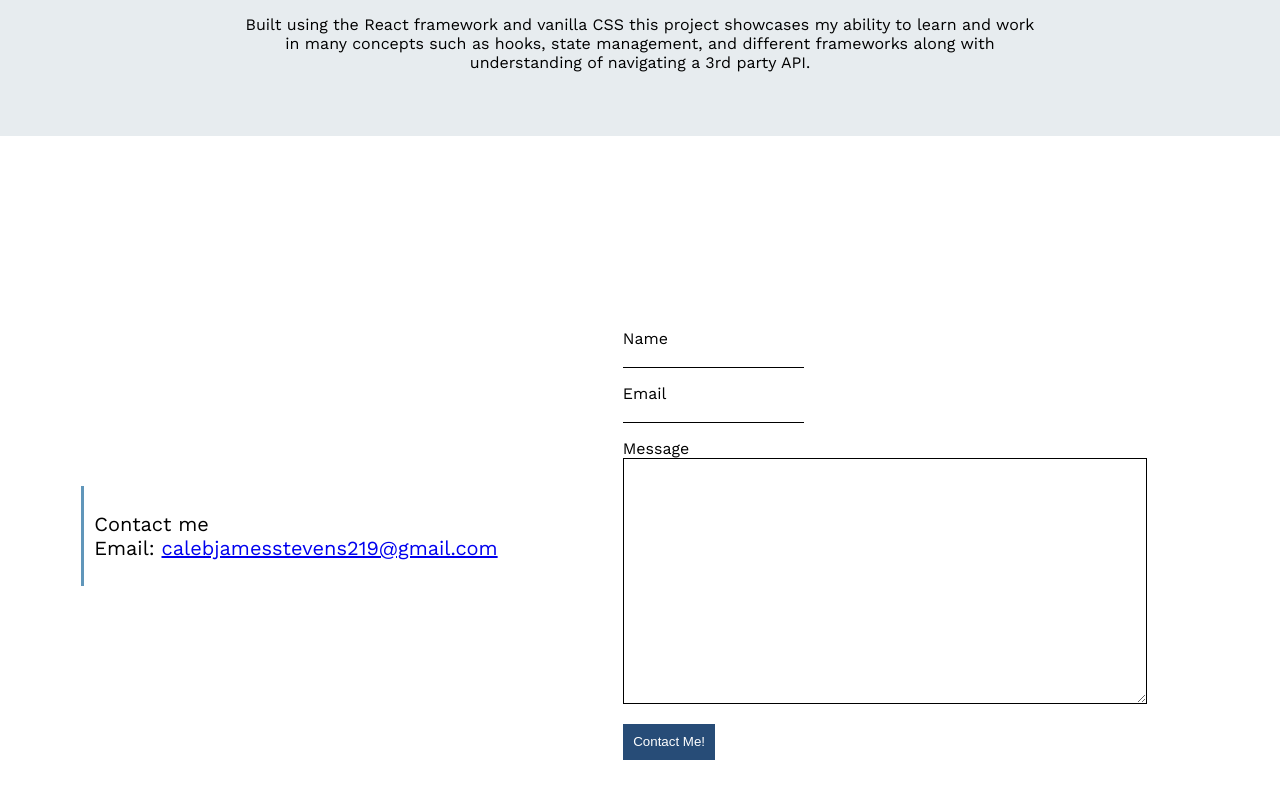
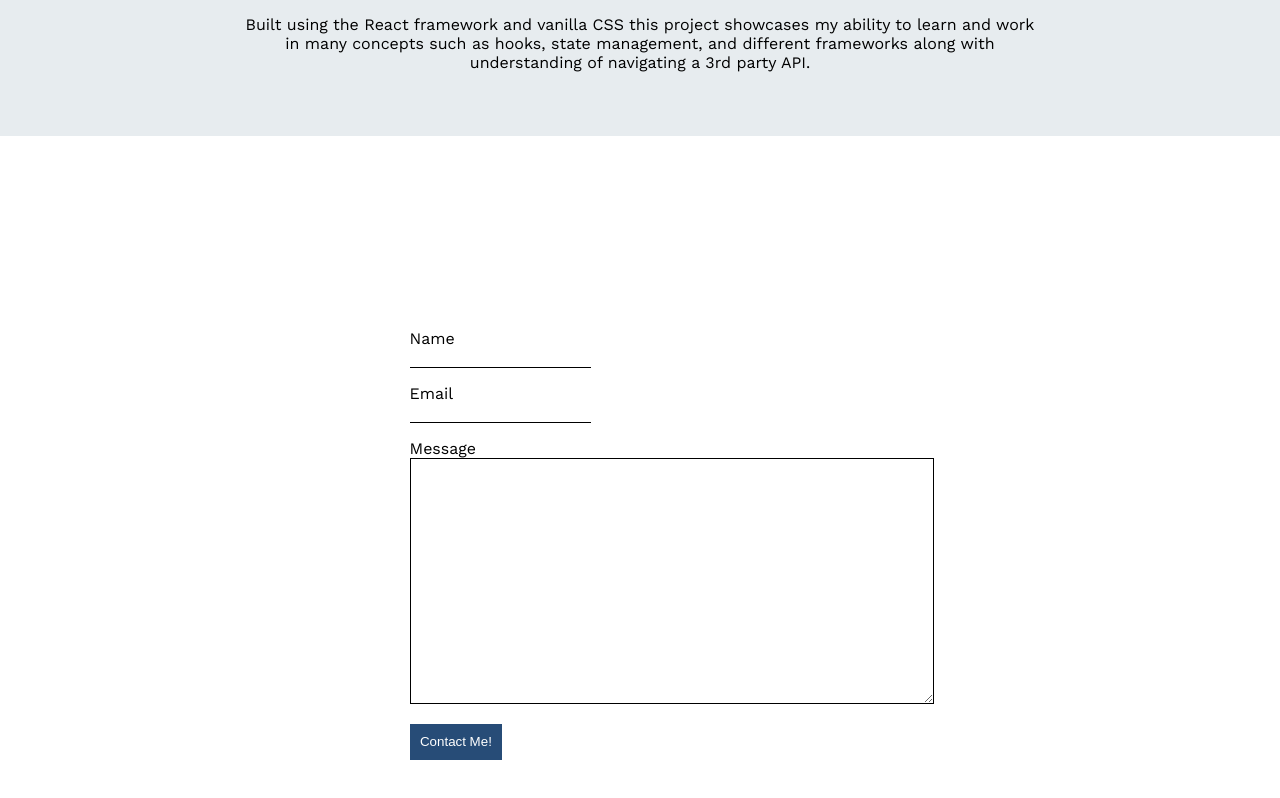
Before and after one commit to CalebJamesStevens/calebstevens, a React (Create React App) app: page / in a window 1280 px wide. Shown: the part 3039-3837 px from the top of the page. Built offline with nearby package versions, Linux system fonts and the light colour scheme.

Commit message:
Remove contact email

```diff
--- a/src/components/Contact.js
+++ b/src/components/Contact.js
@@ -15,10 +15,6 @@ const Contact = () => {
     return (
         <div className="contact-container">
             <div className='form-container'>
-                <div className="contact-info-container">
-                    <div>Contact me</div>
-                    <div>Email: <a href="mailto:calebjamesstevens219@gmail.com">calebjamesstevens219@gmail.com</a></div>
-                </div>
                 <div className="contact-form-container">
                     <form onSubmit={sendEmail} className="contact-form">
 
```
